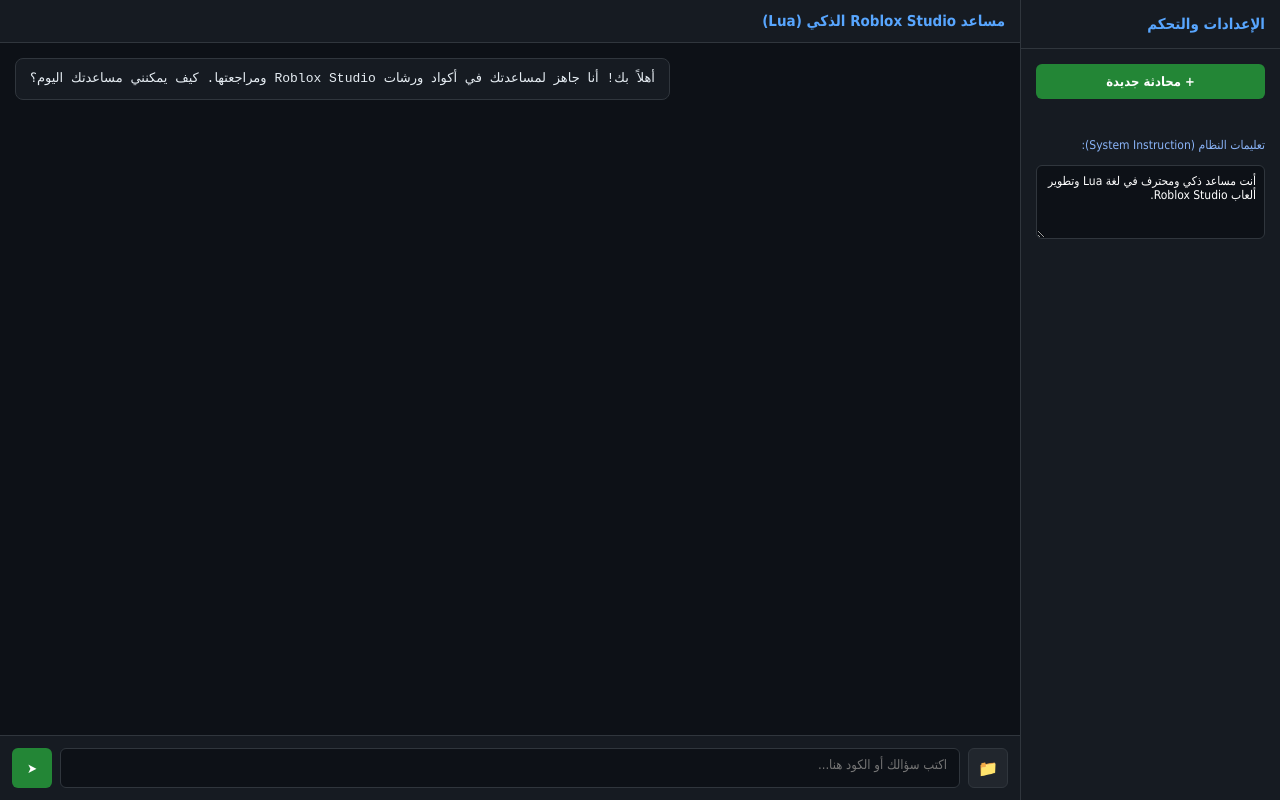
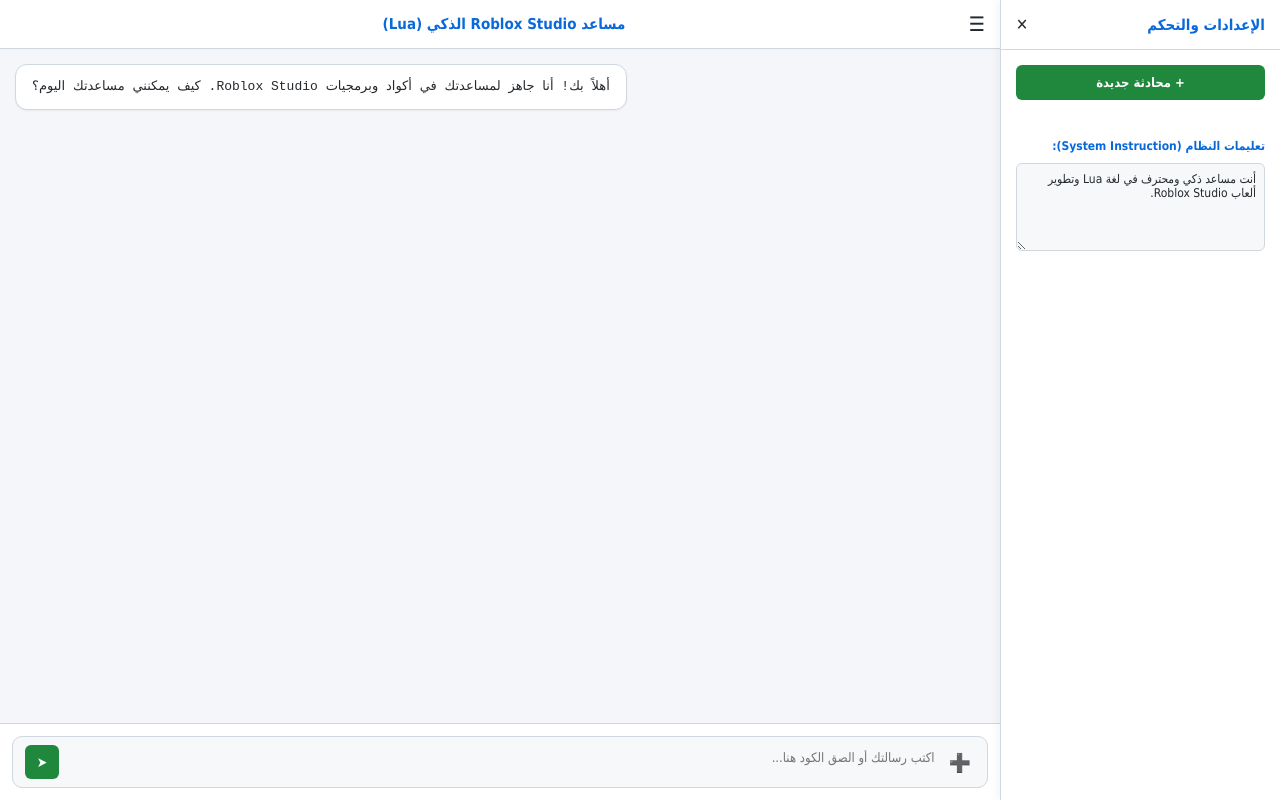
Before and after one commit to Aa0566066500/Ai_lua81, a website: page public/index.html in a window 1280 px wide. Drawn offline with Linux system fonts and the light colour scheme.

Commit message:
Update index.html

```diff
--- a/public/index.html
+++ b/public/index.html
@@ -6,64 +6,70 @@
     <title>مساعد Roblox Studio الذكي</title>
     <style>
         * { box-sizing: border-box; margin: 0; padding: 0; font-family: Tahoma, sans-serif; }
-        body { background-color: #0d1117; color: #c9d1d9; height: 100vh; display: flex; overflow: hidden; }
+        body { background-color: #f4f6f9; color: #24292e; height: 100vh; display: flex; overflow: hidden; }
 
-        /* القائمة الجانبية */
-        .sidebar { width: 260px; background: #161b22; border-left: 1px solid #30363d; display: flex; flex-direction: column; transition: 0.3s; z-index: 100; }
-        .sidebar-header { padding: 15px; border-bottom: 1px solid #30363d; font-weight: bold; color: #58a6ff; font-size: 15px; display: flex; justify-content: space-between; align-items: center; }
+        /* القائمة الجانبية (الثيم الأبيض النقي) */
+        .sidebar-overlay { display: none; position: fixed; top: 0; left: 0; width: 100%; height: 100%; background: rgba(0,0,0,0.3); z-index: 900; }
+        .sidebar { width: 280px; background: #ffffff; border-left: 1px solid #d0d7de; display: flex; flex-direction: column; height: 100%; z-index: 1000; transition: transform 0.3s ease; box-shadow: -2px 0 10px rgba(0,0,0,0.05); }
+        .sidebar-header { padding: 15px; border-bottom: 1px solid #d0d7de; font-weight: bold; color: #0969da; font-size: 15px; display: flex; justify-content: space-between; align-items: center; }
         .sidebar-content { flex: 1; padding: 15px; overflow-y: auto; display: flex; flex-direction: column; gap: 10px; }
-        .sidebar-content label { font-size: 12px; color: #8ab4f8; margin-bottom: 3px; }
-        .sidebar-content input, .sidebar-content textarea { width: 100%; background: #0d1117; border: 1px solid #30363d; color: #fff; padding: 8px; border-radius: 6px; font-size: 12px; }
+        .sidebar-content label { font-size: 12px; color: #0969da; font-weight: bold; }
+        .sidebar-content input, .sidebar-content textarea { width: 100%; background: #f6f8fa; border: 1px solid #d0d7de; color: #24292e; padding: 8px; border-radius: 6px; font-size: 12px; }
 
-        .new-chat-btn { background: #238636; color: white; border: none; padding: 10px; border-radius: 6px; cursor: pointer; font-weight: bold; width: 100%; font-size: 13px; }
-        .new-chat-btn:hover { background: #2ea043; }
+        .new-chat-btn { background: #1f883d; color: white; border: none; padding: 10px; border-radius: 6px; cursor: pointer; font-weight: bold; width: 100%; font-size: 13px; }
+        .new-chat-btn:hover { background: #1a7f37; }
 
         /* منطقة الدردشة الرئيسية */
-        .main-chat-area { flex: 1; display: flex; flex-direction: column; background: #0d1117; height: 100vh; position: relative; }
+        .main-chat-area { flex: 1; display: flex; flex-direction: column; background: #f4f6f9; height: 100vh; position: relative; min-width: 0; }
 
-        .chat-header { background: #161b22; padding: 12px 15px; border-bottom: 1px solid #30363d; display: flex; align-items: center; justify-content: space-between; }
-        .chat-header h2 { font-size: 15px; color: #58a6ff; }
-        .menu-toggle { background: none; border: none; color: #c9d1d9; font-size: 20px; cursor: pointer; display: none; }
+        .chat-header { background: #ffffff; padding: 12px 15px; border-bottom: 1px solid #d0d7de; display: flex; align-items: center; justify-content: space-between; box-shadow: 0 1px 3px rgba(0,0,0,0.02); }
+        .chat-header h2 { font-size: 15px; color: #0969da; }
+        .menu-toggle { background: none; border: none; color: #24292e; font-size: 20px; cursor: pointer; }
 
         .chat-messages { flex: 1; padding: 15px; overflow-y: auto; display: flex; flex-direction: column; gap: 15px; }
 
-        .message { max-width: 80%; padding: 10px 14px; border-radius: 8px; font-size: 13px; line-height: 1.5; word-break: break-word; }
-        .user-message { background: #1f6feb; color: white; align-self: flex-start; }
-        .ai-message { background: #161b22; border: 1px solid #30363d; color: #e6edf3; align-self: flex-end; white-space: pre-wrap; font-family: monospace; }
+        .message { max-width: 85%; padding: 12px 16px; border-radius: 12px; font-size: 13px; line-height: 1.5; word-break: break-word; box-shadow: 0 1px 2px rgba(0,0,0,0.05); }
+        .user-message { background: #0969da; color: white; align-self: flex-start; }
+        .ai-message { background: #ffffff; border: 1px solid #d0d7de; color: #24292e; align-self: flex-end; white-space: pre-wrap; font-family: monospace; }
 
-        /* شريط الإدخال السفلي */
-        .chat-input-area { background: #161b22; padding: 12px; border-top: 1px solid #30363d; display: flex; flex-direction: column; gap: 8px; }
-        .file-preview-bar { display: flex; align-items: center; justify-content: space-between; background: #21262d; padding: 5px 10px; border-radius: 6px; font-size: 12px; border: 1px solid #30363d; display: none; }
-        .file-preview-bar span { color: #7ee787; }
-        .remove-file { background: none; border: none; color: #f85149; font-weight: bold; cursor: pointer; font-size: 14px; }
+        /* شريط الإدخال السفلي النظيف والاحترافي */
+        .chat-input-area { background: #ffffff; padding: 12px; border-top: 1px solid #d0d7de; display: flex; flex-direction: column; gap: 8px; }
+        .file-preview-bar { display: none; align-items: center; justify-content: space-between; background: #f6f8fa; padding: 6px 12px; border-radius: 6px; font-size: 12px; border: 1px solid #0969da; }
+        .file-preview-bar span { color: #0969da; font-weight: bold; }
+        .remove-file { background: none; border: none; color: #cf222e; font-weight: bold; cursor: pointer; font-size: 14px; }
 
-        .input-row { display: flex; gap: 8px; align-items: center; }
-        .input-row textarea { flex: 1; background: #0d1117; border: 1px solid #30363d; color: #fff; padding: 8px 12px; border-radius: 6px; resize: none; height: 40px; font-size: 13px; font-family: Tahoma, sans-serif; }
-        .icon-btn { background: #21262d; border: 1px solid #30363d; color: #c9d1d9; width: 40px; height: 40px; border-radius: 6px; cursor: pointer; display: flex; align-items: center; justify-content: center; font-size: 16px; }
-        .icon-btn:hover { background: #30363d; }
-        .send-btn { background: #238636; color: white; border: none; width: 40px; height: 40px; border-radius: 6px; cursor: pointer; display: flex; align-items: center; justify-content: center; font-weight: bold; }
-        .send-btn:hover { background: #2ea043; }
+        .input-box-container { display: flex; align-items: center; background: #f6f8fa; border: 1px solid #d0d7de; border-radius: 10px; padding: 8px 12px; gap: 10px; }
+        .input-box-container:focus-within { border-color: #0969da; box-shadow: 0 0 0 3px rgba(9,105,218,0.1); }
+        .input-box-container textarea { flex: 1; background: transparent; border: none; color: #24292e; resize: none; height: 24px; max-height: 100px; font-size: 13px; font-family: Tahoma, sans-serif; outline: none; }
 
-        /* للشاشات الصغيرة */
+        .action-icon-btn { background: transparent; border: none; color: #0969da; font-size: 18px; cursor: pointer; display: flex; align-items: center; justify-content: center; padding: 4px; font-weight: bold; }
+        .action-icon-btn:hover { color: #0550ae; }
+        .send-icon-btn { background: #1f883d; border: none; color: white; width: 34px; height: 34px; border-radius: 6px; cursor: pointer; display: flex; align-items: center; justify-content: center; font-size: 14px; font-weight: bold; }
+        .send-icon-btn:hover { background: #1a7f37; }
+
+        /* التجاوب مع الشاشات الصغيرة */
         @media (max-width: 768px) {
-            .sidebar { position: absolute; height: 100%; right: -260px; }
-            .sidebar.active { right: 0; }
-            .menu-toggle { display: block; }
+            .sidebar { position: fixed; top: 0; right: -280px; height: 100%; transition: right 0.3s ease; }
+            .sidebar.open { right: 0; }
+            .sidebar-overlay.open { display: block; }
         }
     </style>
 </head>
 <body>
 
+    <div class="sidebar-overlay" id="sidebarOverlay" onclick="toggleSidebar()"></div>
+
     <!-- القائمة الجانبية -->
     <div class="sidebar" id="sidebar">
         <div class="sidebar-header">
             <span>الإعدادات والتحكم</span>
+            <button onclick="toggleSidebar()" style="background:none; border:none; color:#24292e; font-size:16px; cursor:pointer;">✕</button>
         </div>
         <div class="sidebar-content">
             <button class="new-chat-btn" onclick="clearChat()">+ محادثة جديدة</button>
             <br>
             <label for="systemInstructionInput">تعليمات النظام (System Instruction):</label>
-            <textarea id="systemInstructionInput" rows="4" placeholder="مثلاً: أنت خبير في برمجة Roblox Lua وتطوير الألعاب...">أنت مساعد ذكي ومحترف في لغة Lua وتطوير ألعاب Roblox Studio.</textarea>
+            <textarea id="systemInstructionInput" rows="5" placeholder="أنت خبير في برمجة Roblox Lua...">أنت مساعد ذكي ومحترف في لغة Lua وتطوير ألعاب Roblox Studio.</textarea>
         </div>
     </div>
 
@@ -76,7 +82,7 @@
         </div>
 
         <div class="chat-messages" id="chatMessages">
-            <div class="message ai-message">أهلاً بك! أنا جاهز لمساعدتك في أكواد ورشات Roblox Studio ومراجعتها. كيف يمكنني مساعدتك اليوم؟</div>
+            <div class="message ai-message">أهلاً بك! أنا جاهز لمساعدتك في أكواد وبرمجيات Roblox Studio. كيف يمكنني مساعدتك اليوم؟</div>
         </div>
 
         <div class="chat-input-area">
@@ -84,11 +90,11 @@
                 <span id="fileName"></span>
                 <button class="remove-file" onclick="removeFile()">✕</button>
             </div>
-            <div class="input-row">
+            <div class="input-box-container">
                 <input type="file" id="fileInput" style="display:none;" onchange="handleFileSelect()">
-                <button class="icon-btn" onclick="document.getElementById('fileInput').click()" title="إرفاق ملف">📁</button>
-                <textarea id="messageInput" placeholder="اكتب سؤالك أو الكود هنا..." rows="1" onkeydown="handleKeyDown(event)"></textarea>
-                <button class="send-btn" onclick="sendMessage()">➤</button>
+                <button class="action-icon-btn" onclick="document.getElementById('fileInput').click()" title="إرفاق ملف (+)">➕</button>
+                <textarea id="messageInput" placeholder="اكتب رسالتك أو الصق الكود هنا..." rows="1" oninput="autoResize(this)" onkeydown="handleKeyDown(event)"></textarea>
+                <button class="send-icon-btn" onclick="sendMessage()" title="إرسال">➤</button>
             </div>
         </div>
     </div>
@@ -97,7 +103,10 @@
         let attachedFile = null;
 
         function toggleSidebar() {
-            document.getElementById('sidebar').classList.toggle('active');
+            const sidebar = document.getElementById('sidebar');
+            const overlay = document.getElementById('sidebarOverlay');
+            sidebar.classList.toggle('open');
+            overlay.classList.toggle('open');
         }
 
         function handleFileSelect() {
@@ -126,9 +135,15 @@
 
         function clearChat() {
             document.getElementById('chatMessages').innerHTML = `
-                <div class="message ai-message">أهلاً بك! أنا جاهز لمساعدتك في أكواد ورشات Roblox Studio ومراجعتها. كيف يمكنني مساعدتك اليوم؟</div>
+                <div class="message ai-message">أهلاً بك! أنا جاهز لمساعدتك في أكواد وبرمجيات Roblox Studio. كيف يمكنني مساعدتك اليوم؟</div>
             `;
             removeFile();
+            if (window.innerWidth <= 768) toggleSidebar();
+        }
+
+        function autoResize(textarea) {
+            textarea.style.height = '24px';
+            textarea.style.height = (textarea.scrollHeight) + 'px';
         }
 
         function handleKeyDown(event) {
@@ -147,7 +162,6 @@
 
             const chatMessages = document.getElementById('chatMessages');
 
-            // عرض رسالة المستخدم
             let userDisplay = message;
             if (attachedFile) {
                 userDisplay += `\n[ملف مرفق: ${attachedFile.name}]`;
@@ -159,11 +173,11 @@
             chatMessages.appendChild(userDiv);
 
             inputEl.value = '';
+            inputEl.style.height = '24px';
             const currentFile = attachedFile;
             removeFile();
             chatMessages.scrollTop = chatMessages.scrollHeight;
 
-            // إضافة رسالة "جاري الكتابة..."
             const loadingDiv = document.createElement('div');
             loadingDiv.className = 'message ai-message';
             loadingDiv.innerText = 'جاري المعالجة...';
```
